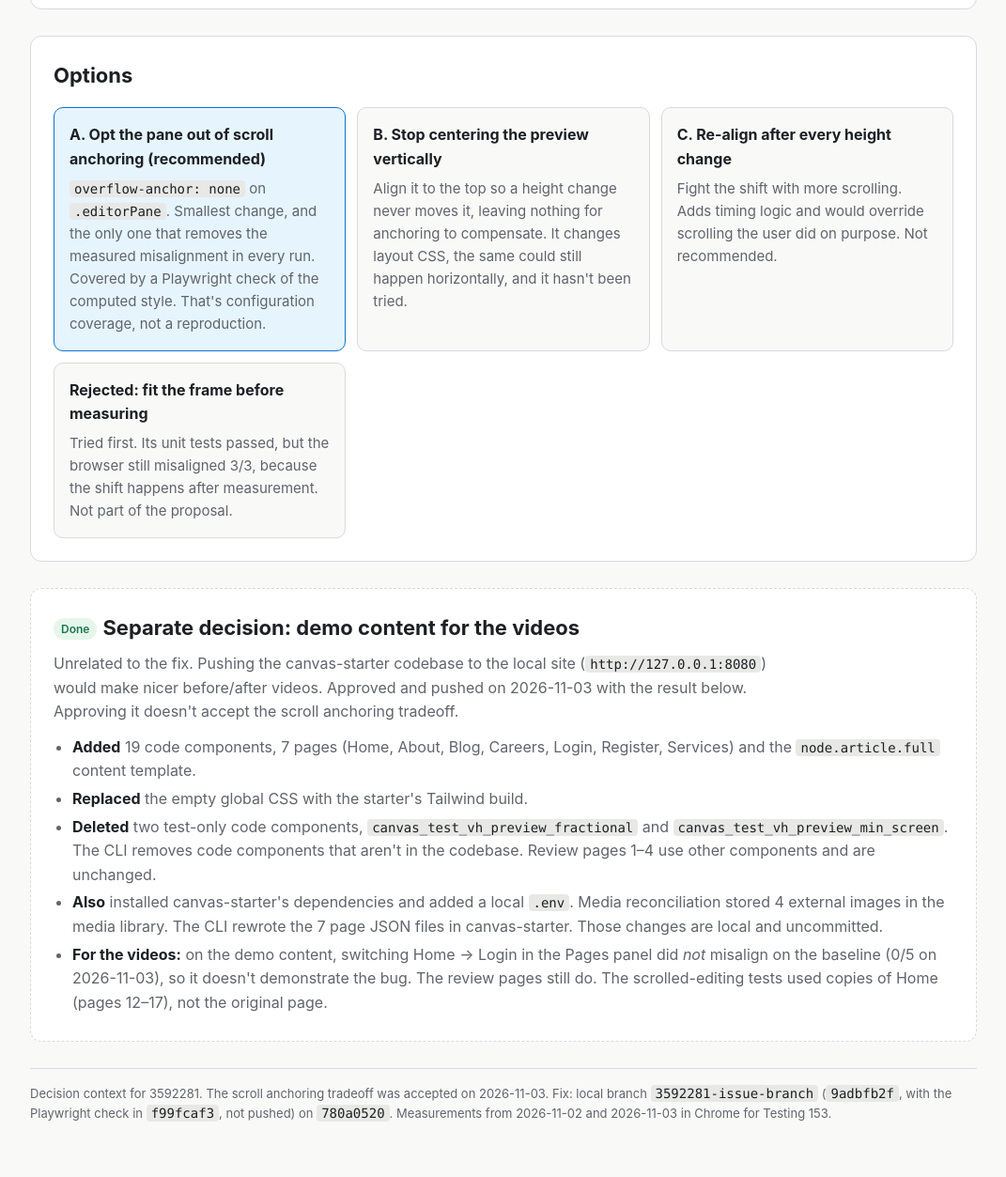
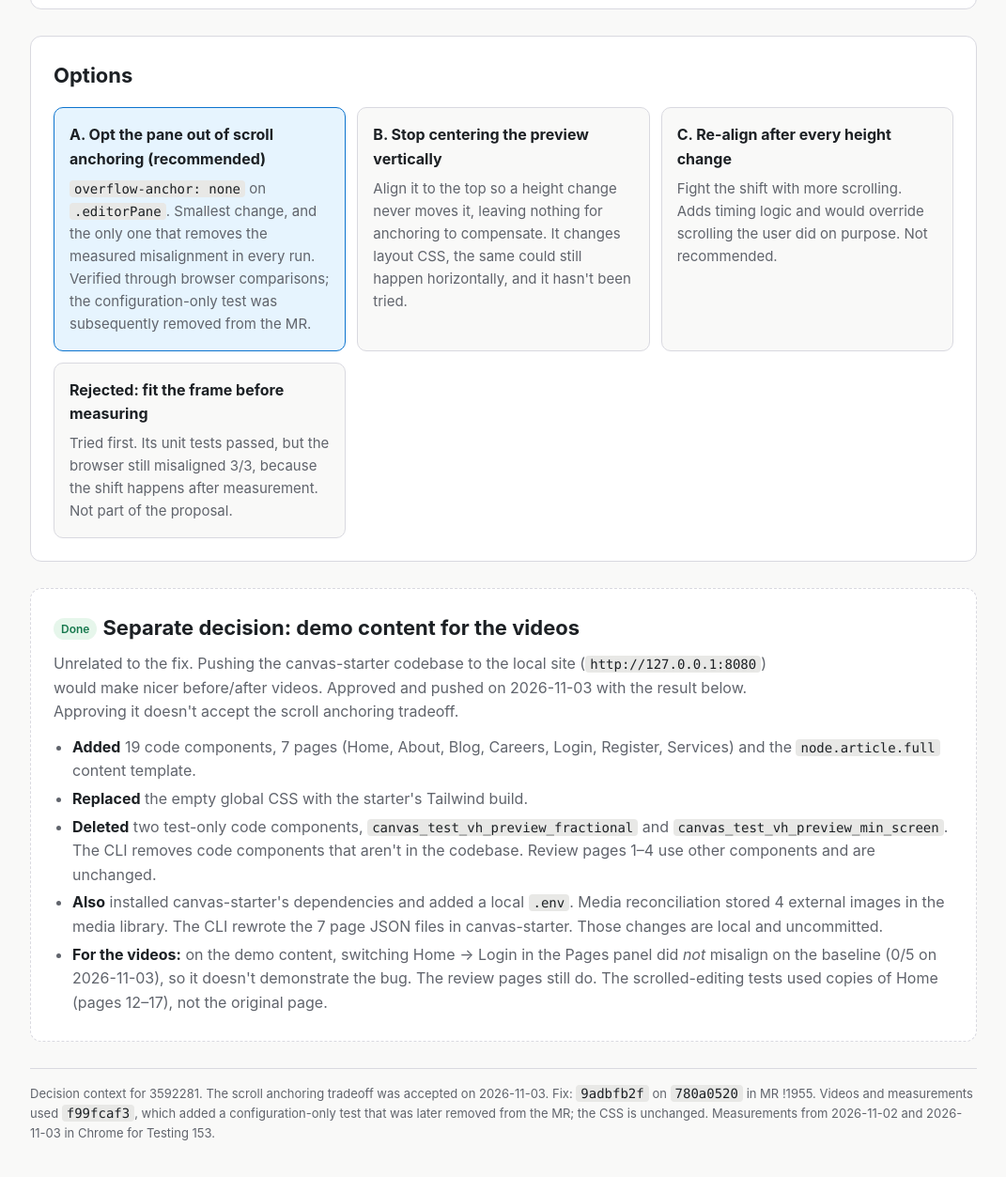
Before and after one commit to balintbrews/canvas-dev-artifacts, a website: page 3592281/scroll-anchoring-decision/index.html in a window 1280 px wide. Shown: the part 3288-4541 px from the top of the page at 94% size, without its empty margins (104-1175 px from the left). Drawn offline with Linux system fonts and the light colour scheme.

Commit message:
docs(3592281): clarify verification evidence

```diff
--- a/3592281/scroll-anchoring-decision/index.html
+++ b/3592281/scroll-anchoring-decision/index.html
@@ -764,8 +764,8 @@
             <p>
               <code>overflow-anchor: none</code> on <code>.editorPane</code>.
               Smallest change, and the only one that removes the measured
-              misalignment in every run. Covered by a Playwright check of the
-              computed style. That's configuration coverage, not a reproduction.
+              misalignment in every run. Verified through browser comparisons;
+              the configuration-only test was subsequently removed from the MR.
             </p>
           </div>
           <div class="card">
@@ -841,11 +841,11 @@
 
       <footer>
         Decision context for 3592281. The scroll anchoring tradeoff was accepted
-        on 2026-11-03. Fix: local branch
-        <code>3592281-issue-branch</code> (<code>9adbfb2f</code>, with the
-        Playwright check in <code>f99fcaf3</code>, not pushed) on
-        <code>780a0520</code>. Measurements from 2026-11-02 and 2026-11-03 in
-        Chrome for Testing 153.
+        on 2026-11-03. Fix: <code>9adbfb2f</code> on <code>780a0520</code> in MR
+        !1955. Videos and measurements used <code>f99fcaf3</code>, which added a
+        configuration-only test that was later removed from the MR; the CSS is
+        unchanged. Measurements from 2026-11-02 and 2026-11-03 in Chrome for
+        Testing 153.
       </footer>
     </main>
   </body>
```
